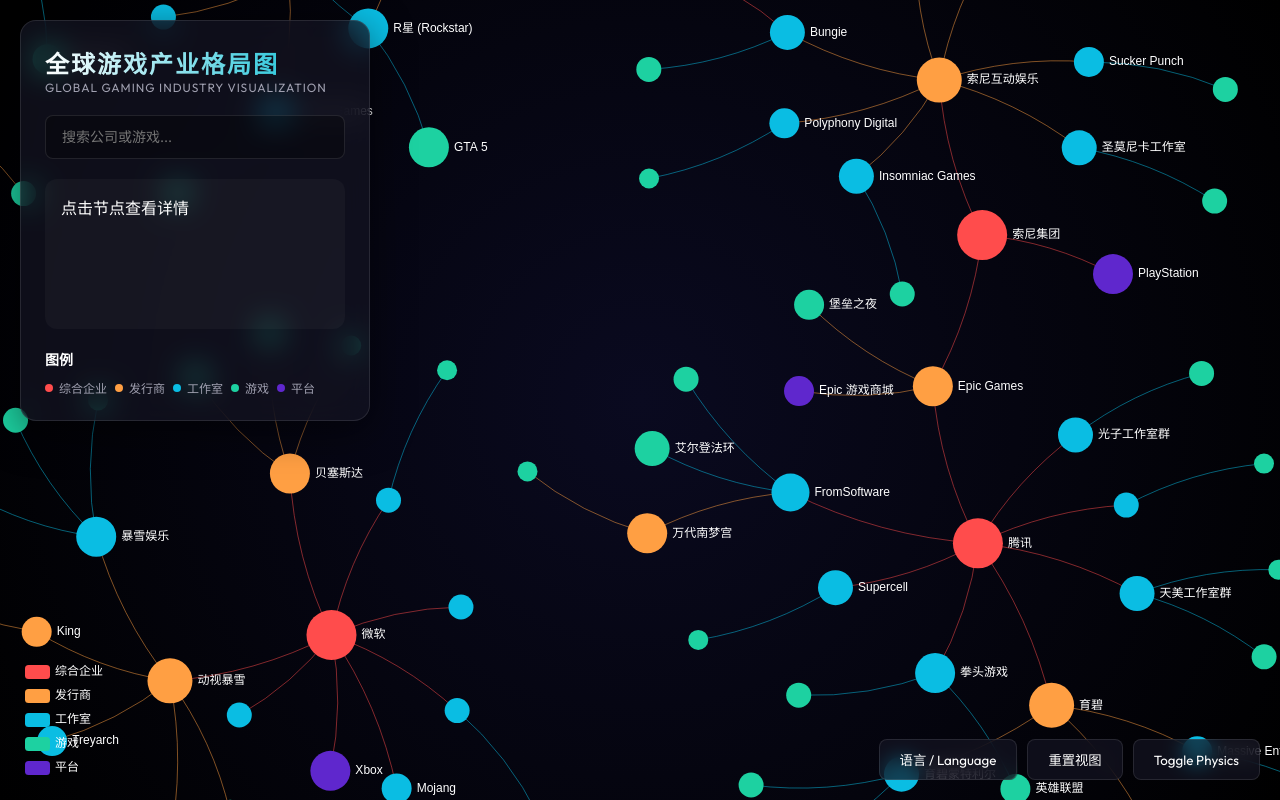
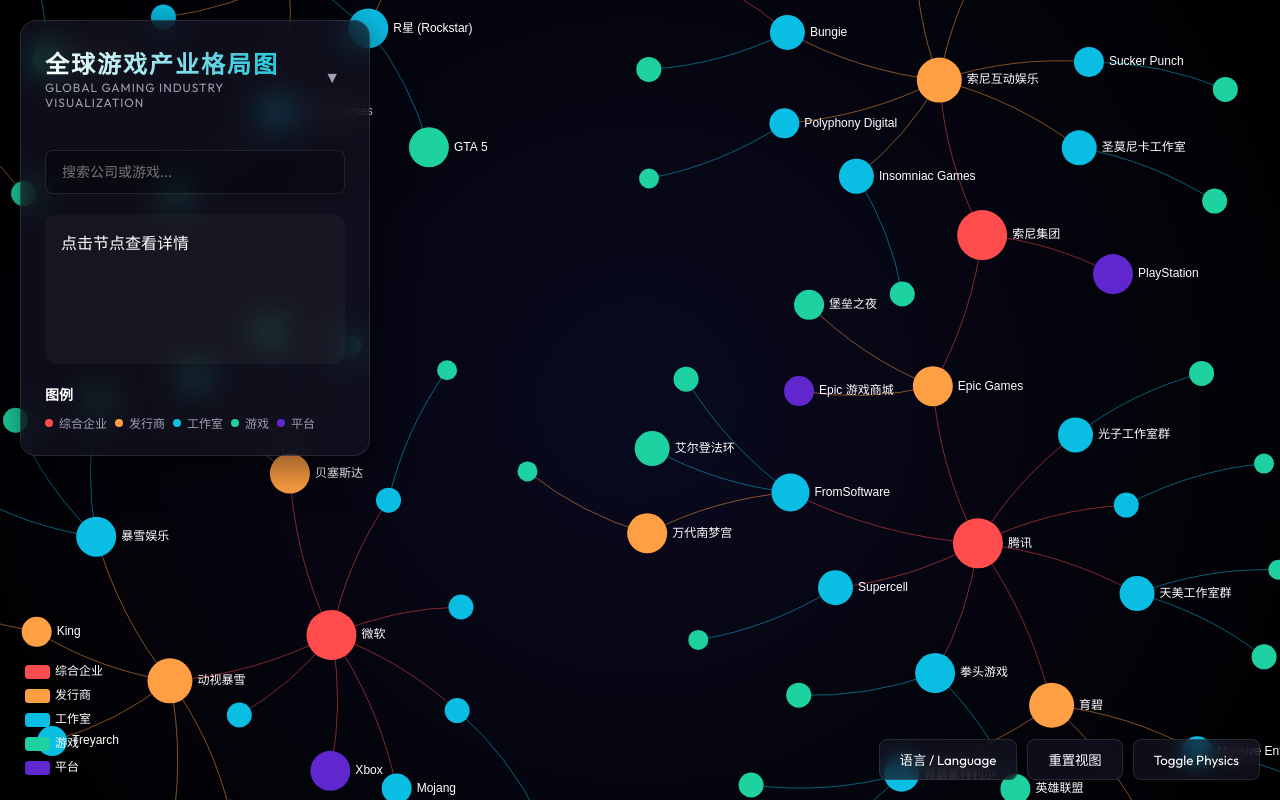
Before and after one commit to Snownamida/Gaming-Industry-Map, a plain HTML site: page index.html in a window 1280 px wide. Drawn offline with nearby package versions, Linux system fonts and the light colour scheme.

Commit message:
feat: Implement a collapsible sidebar with a toggle button and corresponding styles.

```diff
--- a/index.html
+++ b/index.html
@@ -20,9 +20,14 @@
 
         <div class="sidebar">
             <div class="header">
+                <div>
                     <h1 id="app-title">GAMING MAP</h1>
                     <p id="app-subtitle">Global Industry Visualization</p>
                 </div>
+                <button id="sidebar-toggle" class="sidebar-toggle">▼</button>
+            </div>
+
+            <div id="sidebar-content">
 
                 <div class="search-box">
                     <input type="text" id="search-input" placeholder="Search Company or Game...">
@@ -39,6 +44,7 @@
                     </ul>
                 </div>
             </div>
+        </div>
 
         <div class="controls">
             <button id="lang-btn" class="lang-btn">语言 / Language</button>
--- a/script.js
+++ b/script.js
@@ -302,6 +302,11 @@
 
 document.getElementById('lang-btn').addEventListener('click', toggleLanguage);
 
+document.getElementById('sidebar-toggle').addEventListener('click', () => {
+    const sidebar = document.querySelector('.sidebar');
+    sidebar.classList.toggle('collapsed');
+});
+
 // Init
 updateUIText();
 updateChart();
--- a/style.css
+++ b/style.css
@@ -50,16 +50,60 @@
     display: flex;
     flex-direction: column;
     gap: 20px;
-    box-shadow: 0 10px 40px rgba(0,0,0,0.5);
-    transition: transform 0.3s ease;
+    box-shadow: 0 10px 40px rgba(0, 0, 0, 0.5);
+    transition: width 0.3s ease, height 0.3s ease;
+    overflow: hidden;
+    display: flex;
+    flex-direction: column;
+}
+
+.sidebar.collapsed {
+    height: auto;
+    /* Allow it to shrink */
+}
+
+/* Toggle Button */
+.sidebar-toggle {
+    background: transparent;
+    border: none;
+    color: var(--text-secondary);
+    cursor: pointer;
+    font-size: 16px;
+    padding: 5px;
+    transition: transform 0.3s;
+}
+
+.sidebar.collapsed .sidebar-toggle {
+    transform: rotate(-90deg);
+}
+
+.header {
+    display: flex;
+    justify-content: space-between;
+    align-items: center;
+    margin-bottom: 20px;
+    flex-shrink: 0;
+    /* Prevent header from shrinking */
+}
+
+#sidebar-content {
+    display: flex;
+    flex-direction: column;
+    gap: 20px;
+    transition: opacity 0.3s ease, transform 0.3s ease;
     overflow-y: auto;
+}
+
+.sidebar.collapsed #sidebar-content {
+    display: none;
 }
 
 .sidebar::-webkit-scrollbar {
     width: 6px;
 }
+
 .sidebar::-webkit-scrollbar-thumb {
-    background: rgba(255,255,255,0.2);
+    background: rgba(255, 255, 255, 0.2);
     border-radius: 3px;
 }
 
@@ -82,7 +126,7 @@
 .search-box input {
     width: 100%;
     padding: 12px 16px;
-    background: rgba(0,0,0,0.3);
+    background: rgba(0, 0, 0, 0.3);
     border: 1px solid var(--border-color);
     border-radius: 8px;
     color: white;
@@ -98,7 +142,7 @@
 }
 
 .info-panel {
-    background: rgba(255,255,255,0.03);
+    background: rgba(255, 255, 255, 0.03);
     border-radius: 12px;
     padding: 16px;
     min-height: 150px;
@@ -114,7 +158,7 @@
 .info-category {
     display: inline-block;
     padding: 4px 8px;
-    background: rgba(255,255,255,0.1);
+    background: rgba(255, 255, 255, 0.1);
     border-radius: 4px;
     font-size: 10px;
     text-transform: uppercase;
@@ -191,6 +235,6 @@
 }
 
 .controls button:hover {
-    background: rgba(255,255,255,0.1);
+    background: rgba(255, 255, 255, 0.1);
     border-color: white;
 }
```
Lines whose indentation alone changed are shown as unchanged.
